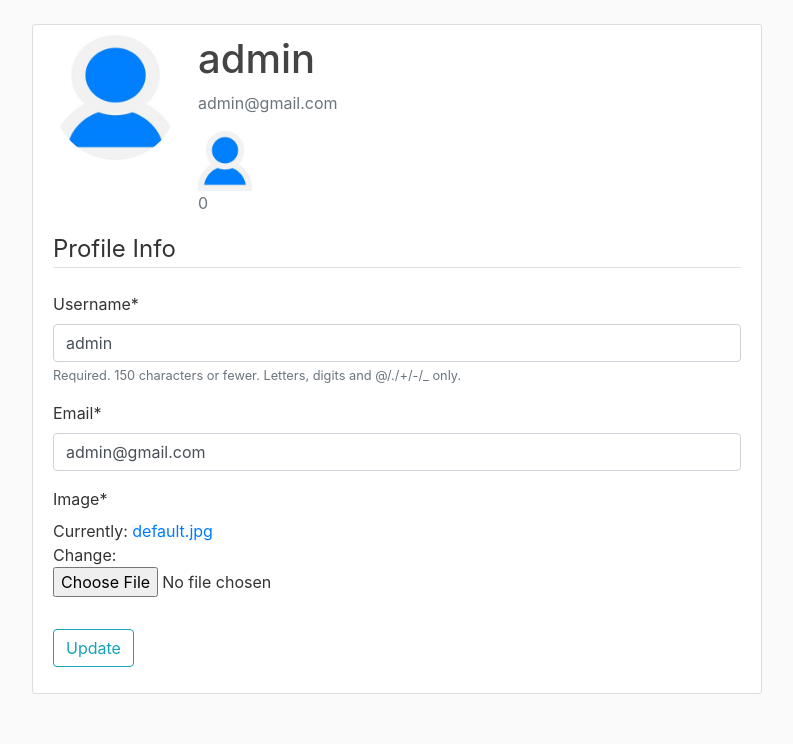
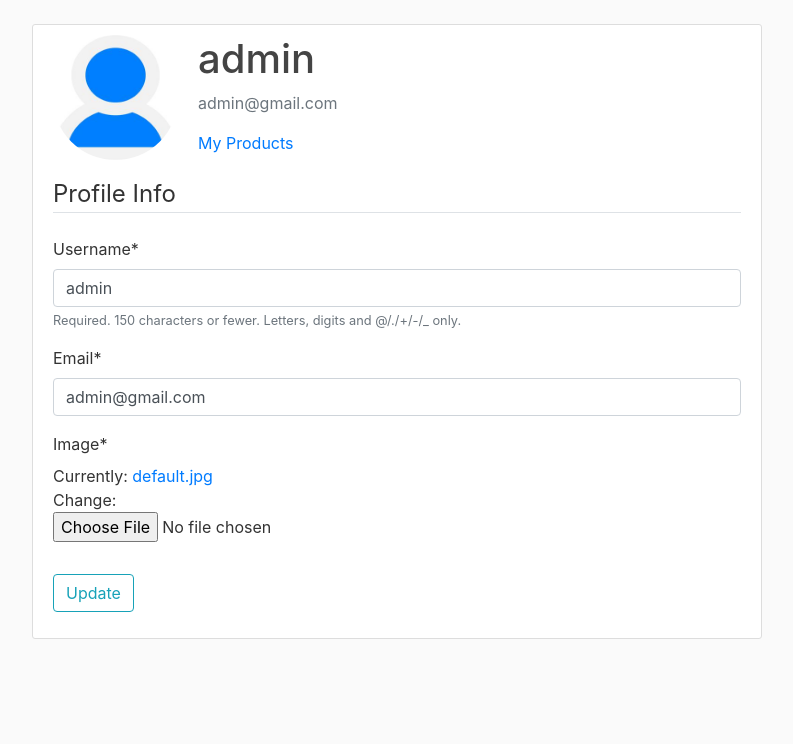
Before and after one commit to rrishabhx/goodwill-barter, a Django app: page /profile/ in a window 1280 px wide. Shown: the part 56-800 px from the top of the page, without its empty margins (53-846 px from the left). Run offline with Django 3.2, Linux system fonts and the light colour scheme; a user stored in the database is signed in; data comes from the database, SQL or seed files in the repository; some libraries are stand-ins or nearby versions.

Commit message:
profile page

```diff
--- a/products/templates/products/productshome.html
+++ b/products/templates/products/productshome.html
@@ -2,6 +2,7 @@
 {% block content %}
     {% for product in products %}
         {% if user.username != product.username.username %}
+            {% if product.available %}
                 <article class="media content-section">
                     <img class="rounded-circle article-img" src="{{ product.username.profile.image.url }}"
                         alt="{{ product.username }}">
@@ -26,6 +27,7 @@
                     </div>
                 </article>
             {% endif %}
+        {% endif %}
     {% endfor %}
     {% if is_paginated %}
         {% if page_obj.has_previous %}
--- a/users/templates/users/profile.html
+++ b/users/templates/users/profile.html
@@ -7,8 +7,7 @@
             <div class="media-body">
                 <h2 class="account-heading">{{ user.username }}</h2>
                 <p class="text-secondary">{{ user.email }}</p>
-                <img src="{{ user.profile.image.url }}" alt="karmapoints" style="width:10%">
-                <p class="text-secondary">{{ user.profile.karma }}</p>
+                <a href="{% url 'user-products' user.username %}">My Products</a>
             </div>
         </div>
         <form method="POST" enctype="multipart/form-data">
--- a/users/views.py
+++ b/users/views.py
@@ -68,7 +68,6 @@ def chat_history(request):
 def chat(request):
     context = {}
     receiver_name = request.GET.get('receiver')
-#add if method=get
     other_user = User.objects.get(username=receiver_name)
     current_user = request.user
 
@@ -102,18 +101,20 @@ def barter_req_history(request):
     barter_users = set()
     for barter in Barter.objects.filter((Q(user1=request.user) & Q(status=True)) | (Q(user2=request.user) & Q(status=True))):
         if barter.product2==None:
-            other_barters=Barter.objects.filter(Q(user1=barter.user2) & Q(user2=barter.user1)& Q(status=True))
-            if other_barters:
-                print(f"other_barters: {other_barters}")
-                if other_barters[0].user1==request.user:
-                    barter_obj = Barter(user1=request.user, product1=other_barters[0].product1, user2=other_barters[0].user2, product2=barter.product1, status=True)
-                else:
-                    barter_obj = Barter(user1=request.user, product1=barter.product1, user2=barter.user2, product2=other_barters[0].product1, status=True)
-                print(f"barter_obj: {barter_obj}")
-                barter_obj.save()
-                barter_users.add(barter_obj.user2)
-                Barter.objects.filter(id=barter.pk).delete()
-                Barter.objects.filter(id=other_barters[0].pk).delete()
+            for other_barter in Barter.objects.filter(Q(user1=barter.user2) & Q(user2=barter.user1)& Q(status=True)):
+                if other_barter.product2==None:
+                    if other_barter.user1==request.user:
+                        barter_obj = Barter(user1=request.user, product1=other_barter.product1, user2=other_barter.user2, product2=barter.product1, status=True)
+                    else:
+                        barter_obj = Barter(user1=request.user, product1=barter.product1, user2=barter.user2, product2=other_barter.product1, status=True)
+                    print(f"barter_obj: {barter_obj}")
+                    barter_obj.save()
+                    b=Barter.objects.filter(Q(status=True))
+                    print(f"bbbbbbbbb: {b}")
+                    barter_users.add(barter_obj.user2)
+                    Barter.objects.filter(id=barter.pk).delete()
+                    Barter.objects.filter(id=other_barter.pk).delete()
+                    remove_product(barter_obj)
         else:
             print(f"barter_obj: {barter}")
             barter_users.add(barter.user1)
@@ -131,12 +132,21 @@ def barter_req_history(request):
     return render(request, 'users/barter_history.html', context)
 
 
+def remove_product(barter):
+    prod1=Product.objects.get(id=barter.product1.pk)
+    prod1.available=False
+    prod1.save()
+    prod2=Product.objects.get(id=barter.product2.pk)
+    prod2.available=False
+    prod2.save()
+
+
 def create_barter_entry(prod_owner, sender, prod, context):
-    pending_barters = Barter.objects.filter((Q(user1=prod_owner) & Q(user2=sender)))
-    if pending_barters:
-        context['pending_barter1'] = pending_barters[0]
-        context['status1']=pending_barters[0].status
-        return False
+    for pending_barter in  Barter.objects.filter((Q(user1=prod_owner) & Q(user2=sender))):
+        if pending_barter.product2==None:
+            context['pending_barter1'] = pending_barter
+            context['status1']=pending_barter.status
+            return False
 
     if prod:
         barter_obj = Barter(user1=prod_owner, product1=prod, user2=sender)
```
Lines whose indentation alone changed are shown as unchanged.
